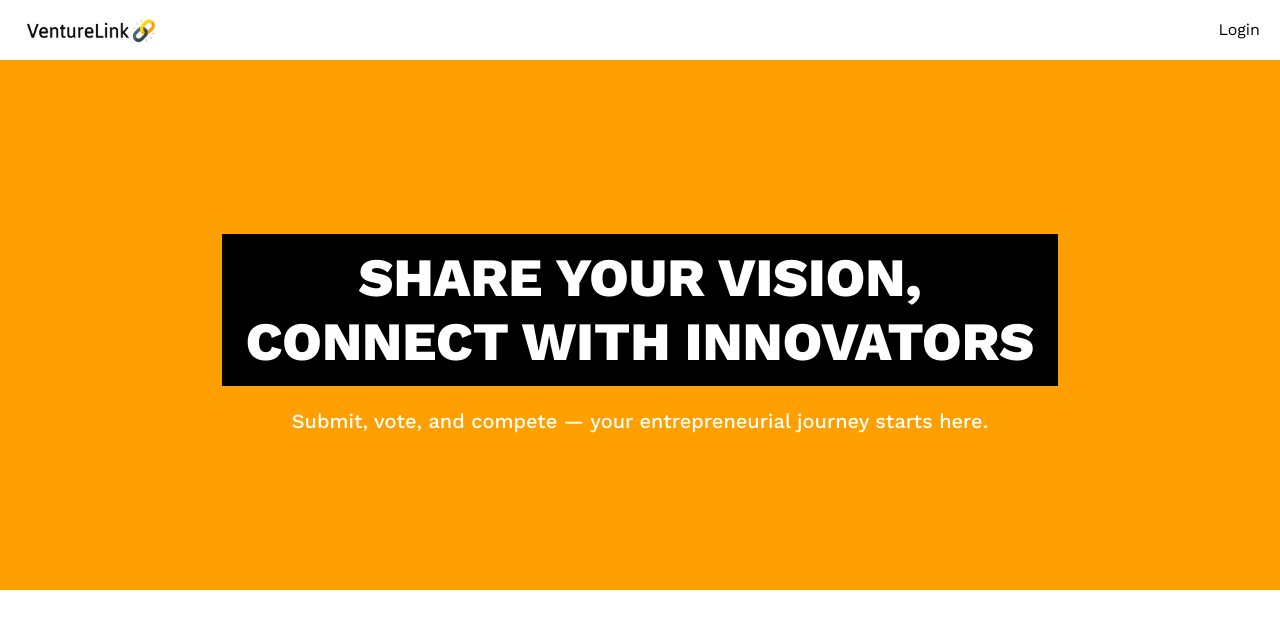
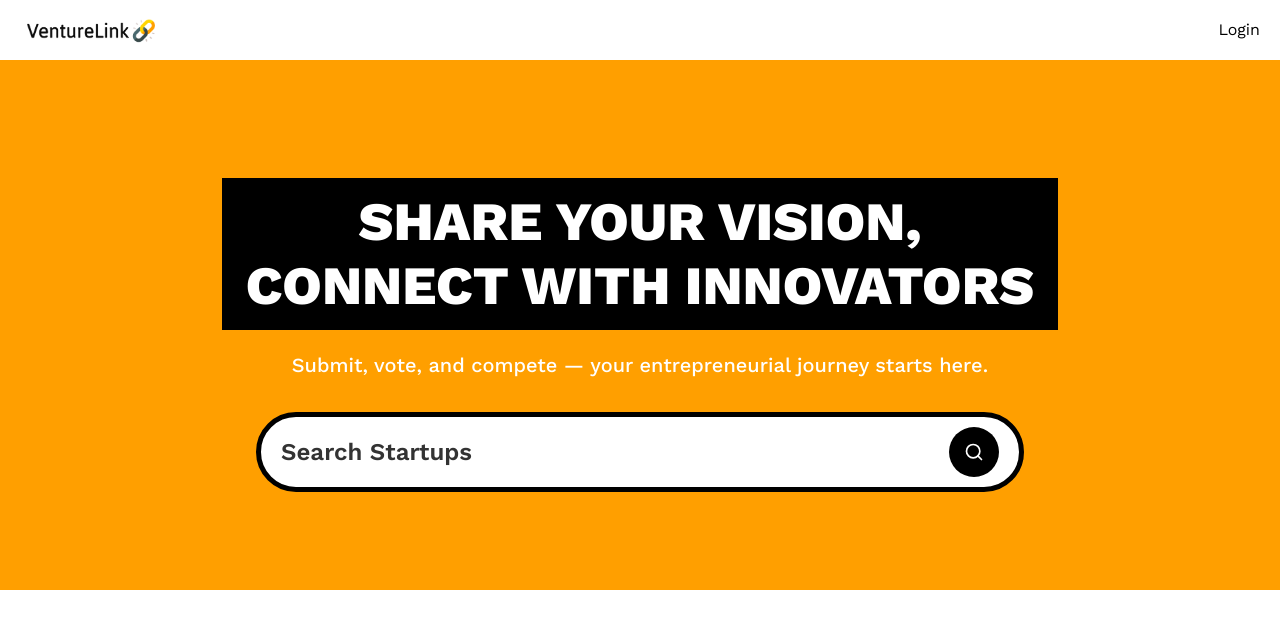
Before and after one commit to miiikovic/venture-link, a Next.js app: page / in a window 1280 px wide. Shown: the top 628 px of the page. Built offline with nearby package versions, Linux system fonts and the light colour scheme; no server answers.

Commit message:
searchbar completed

```diff
--- a/app/(root)/layout.tsx
+++ b/app/(root)/layout.tsx
@@ -1,4 +1,4 @@
-import Navbar from "@/app/components/Navbar";
+import Navbar from "@/components/Navbar";
 
 export default function Layout({ children }: Readonly<{ children: React.ReactNode }>) {
 return (
--- a/app/(root)/page.tsx
+++ b/app/(root)/page.tsx
@@ -1,5 +1,11 @@
+import SearchForm from "../../components/SearchForm";
 
-export default function Home() {
+export default async function Home({ searchParams }: {
+  searchParams: Promise<{query?: string} >
+}) {
+
+  const query = (await searchParams).query;
+
   return (
     <>
     <section className="pink_container">
@@ -7,6 +13,7 @@
       <p className="sub-heading !max-w-3xl">
         Submit, vote, and compete — your entrepreneurial journey starts here.
       </p>
+      <SearchForm query={query}/>
     </section>
     </>
   );
--- /dev/null
+++ b/components/SearchForm.tsx
@@ -0,0 +1,23 @@
+import React from 'react'
+import Form from "next/form";
+import SearchFormReset from './SearchFormReset';
+import { Search } from 'lucide-react';
+
+const SearchForm = ({query}: {query?: string}) => {
+  return (
+    <Form action="/" scroll={false} className='search-form'>
+        <input name='query' defaultValue={query} className='search-input' placeholder='Search Startups' />
+        <div className="flex gap-2">
+            {query && <SearchFormReset />}
+
+            <button type='submit' className='search-btn text-white'>
+                <Search className='size-5'/>
+            </button>
+        </div>
+    </Form>
+
+
+  )
+}
+
+export default SearchForm
--- /dev/null
+++ b/components/SearchFormReset.tsx
@@ -0,0 +1,22 @@
+"use client"
+
+import { X } from "lucide-react";
+import Link from "next/link"
+
+const reset = () => {
+    const form = document.querySelector('.search-form') as HTMLFormElement;
+
+    if (form) form.reset();
+  }
+
+const SearchFormReset = () => {
+  return (
+    <button type="reset" onClick={reset}>
+        <Link href="/" className="search-btn text-white">
+            <X className="size-5"/>
+        </Link>
+    </button>
+  )
+}
+
+export default SearchFormReset
--- /dev/null
+++ b/components/ui/button.tsx
@@ -0,0 +1,57 @@
+import * as React from "react"
+import { Slot } from "@radix-ui/react-slot"
+import { cva, type VariantProps } from "class-variance-authority"
+
+import { cn } from "@/lib/utils"
+
+const buttonVariants = cva(
+  "inline-flex items-center justify-center gap-2 whitespace-nowrap rounded-md text-sm font-medium transition-colors focus-visible:outline-none focus-visible:ring-1 focus-visible:ring-ring disabled:pointer-events-none disabled:opacity-50 [&_svg]:pointer-events-none [&_svg]:size-4 [&_svg]:shrink-0",
+  {
+    variants: {
+      variant: {
+        default:
+          "bg-primary text-primary-foreground shadow hover:bg-primary/90",
+        destructive:
+          "bg-destructive text-destructive-foreground shadow-sm hover:bg-destructive/90",
+        outline:
+          "border border-input bg-background shadow-sm hover:bg-accent hover:text-accent-foreground",
+        secondary:
+          "bg-secondary text-secondary-foreground shadow-sm hover:bg-secondary/80",
+        ghost: "hover:bg-accent hover:text-accent-foreground",
+        link: "text-primary underline-offset-4 hover:underline",
+      },
+      size: {
+        default: "h-9 px-4 py-2",
+        sm: "h-8 rounded-md px-3 text-xs",
+        lg: "h-10 rounded-md px-8",
+        icon: "h-9 w-9",
+      },
+    },
+    defaultVariants: {
+      variant: "default",
+      size: "default",
+    },
+  }
+)
+
+export interface ButtonProps
+  extends React.ButtonHTMLAttributes<HTMLButtonElement>,
+    VariantProps<typeof buttonVariants> {
+  asChild?: boolean
+}
+
+const Button = React.forwardRef<HTMLButtonElement, ButtonProps>(
+  ({ className, variant, size, asChild = false, ...props }, ref) => {
+    const Comp = asChild ? Slot : "button"
+    return (
+      <Comp
+        className={cn(buttonVariants({ variant, size, className }))}
+        ref={ref}
+        {...props}
+      />
+    )
+  }
+)
+Button.displayName = "Button"
+
+export { Button, buttonVariants }
--- a/package.json
+++ b/package.json
@@ -14,6 +14,7 @@
     "react-dom": "$react-dom"
   },
   "dependencies": {
+    "@radix-ui/react-slot": "^1.1.1",
     "@tailwindcss/typography": "^0.5.15",
     "class-variance-authority": "^0.7.1",
     "clsx": "^2.1.1",
```
Also changed, not shown: app/components/SearchForm.tsx (deleted), components/Navbar.tsx (renamed from app/components/Navbar.tsx), 1 other file (tests, documents, lock files or other folders).
